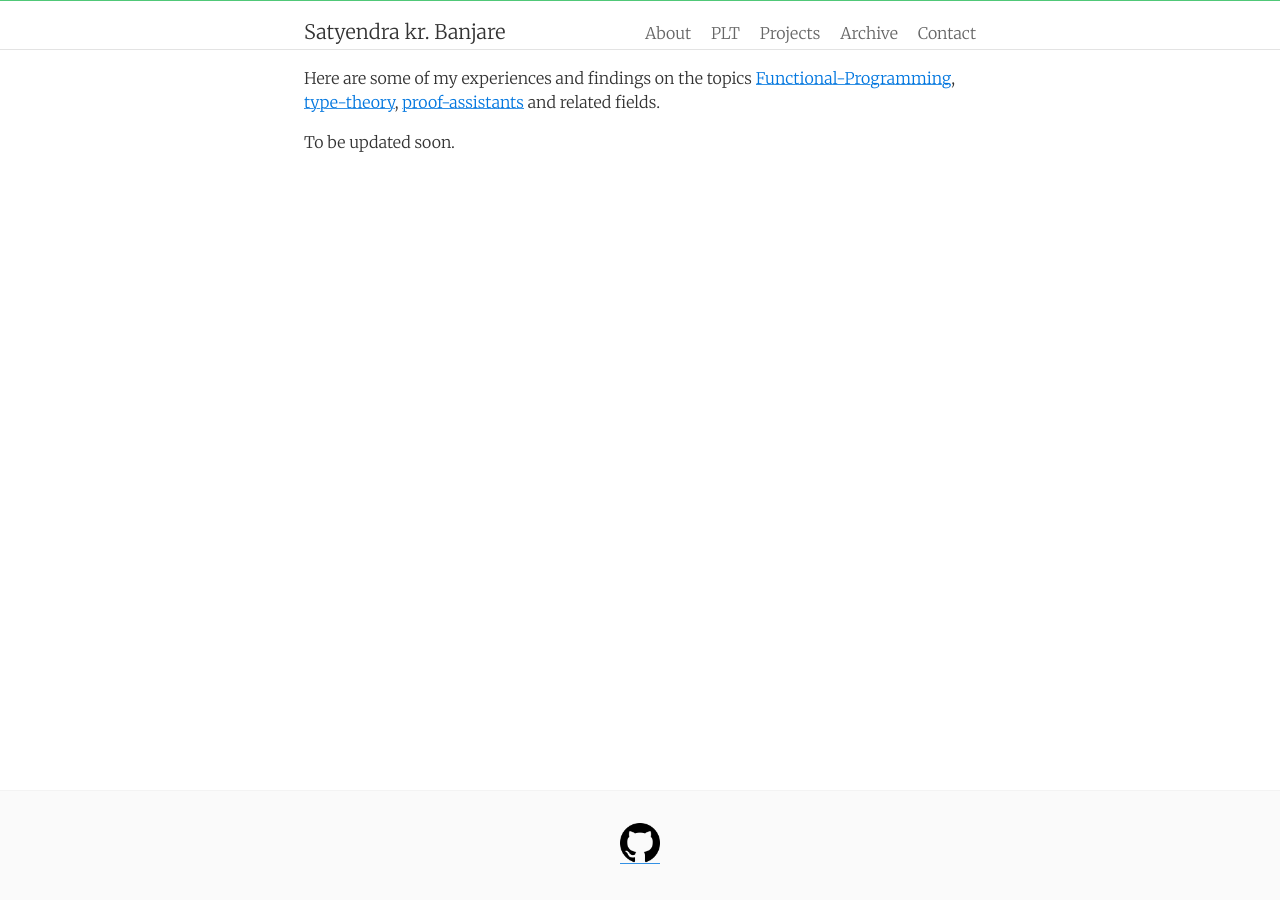
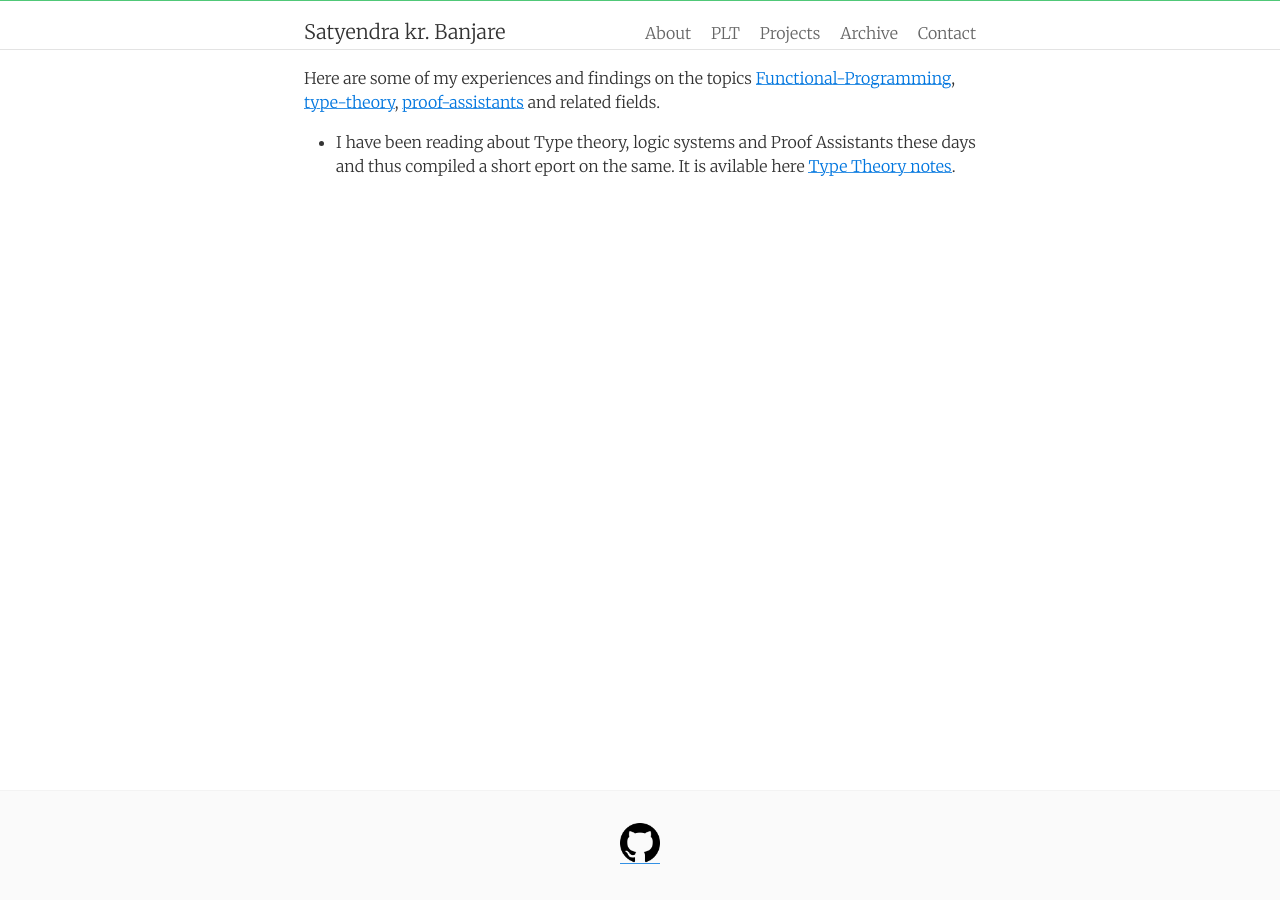
Before and after one commit to SatyendraBanjare/SatyendraBanjare.github.io, a Jekyll site: the page built from typetheory.md, in a window 1280 px wide. Built offline with Jekyll 4.4.1, drawn with Linux system fonts in a browser that asks for light colours; nearby versions of some CDN libraries.

Commit message:
(PLT) :updated

```diff
--- a/typetheory.md
+++ b/typetheory.md
@@ -10,4 +10,4 @@
 [type-theory](https://en.wikipedia.org/wiki/Type_theory),
 [proof-assistants](https://en.wikipedia.org/wiki/Proof_assistant) and related fields.
 
-To be updated soon.
+* I have been reading about Type theory, logic systems and Proof Assistants these days and thus compiled a short eport on the same. It is avilable here [Type Theory notes](https://github.com/SatyendraBanjare/Type-Theory-notes).
```
